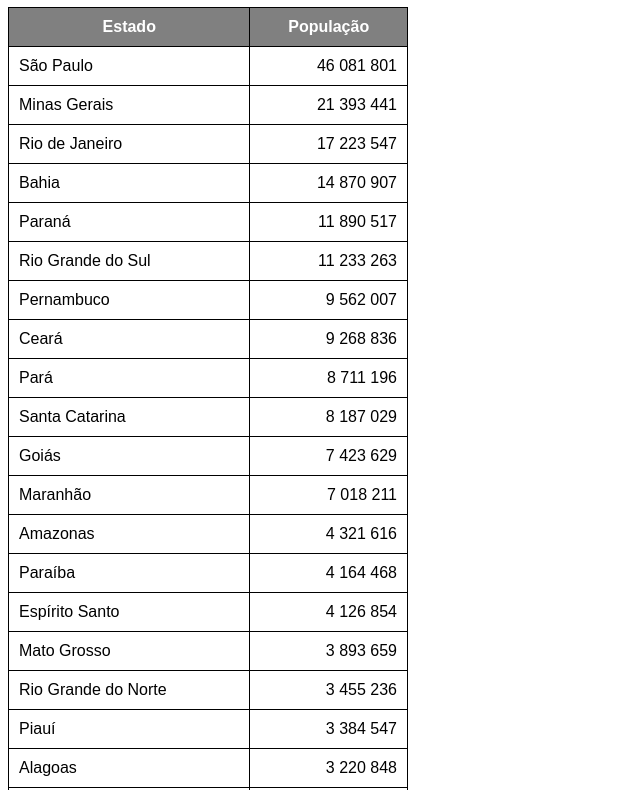
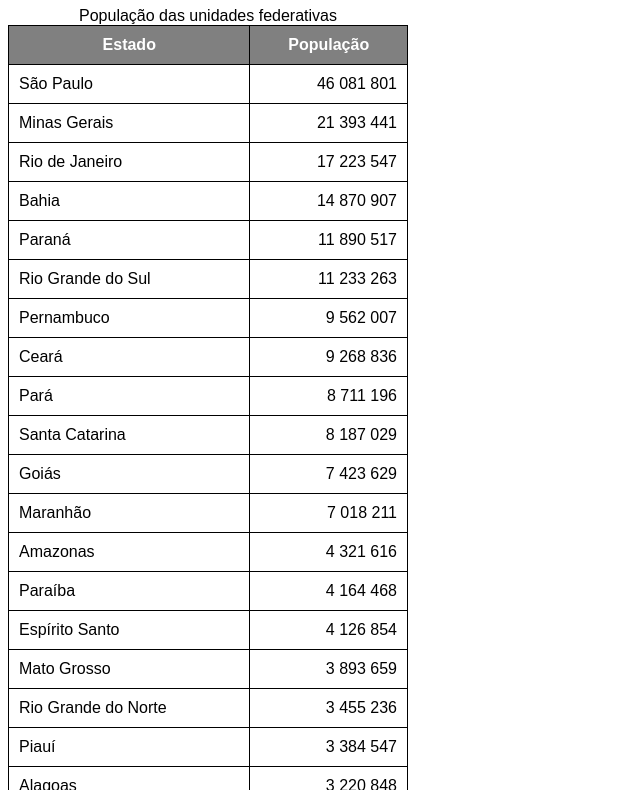
Before and after one commit to Hick-Kauere/html-css, a plain HTML site: page exercicios/ex023/tabela002.html in a window 1280 px wide. Shown: the part 73-863 px from the top of the page, without its empty margins (0-640 px from the left). Drawn offline with Linux system fonts and the light colour scheme.

Commit message:
Update tabela002.html

```diff
--- a/exercicios/ex023/tabela002.html
+++ b/exercicios/ex023/tabela002.html
@@ -33,6 +33,7 @@
     <!--
     ANATOMIA PARA TABELAS GRANDES
     TABLE
+        CAPTION
         THEAD
             TR, TD, TH
         TBODY
@@ -43,6 +44,7 @@
 
 </body>
 <Table>
+    <caption>População das unidades federativas</caption>
     <thead>
         <tr>
             <th>Estado</th>
```
